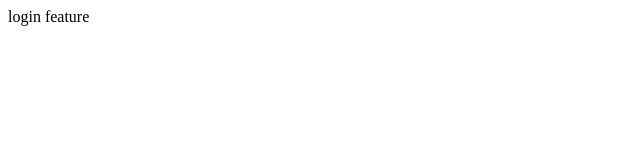
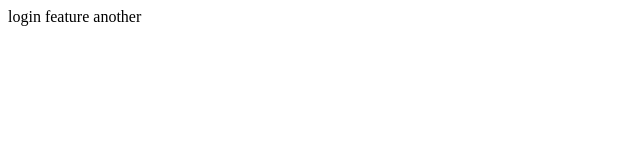
Before and after one commit to khyati-upadhyay/demoSourcetree, a plain HTML site: page index.html in a window 1280 px wide. Shown: the full height of the page, 0-640 px from the left. Drawn offline with Linux system fonts and the light colour scheme.

Commit message:
wip: another

```diff
--- a/index.html
+++ b/index.html
@@ -8,5 +8,6 @@
 </head>
 <body>
     login feature
+    another
 </body>
 </html>
```
